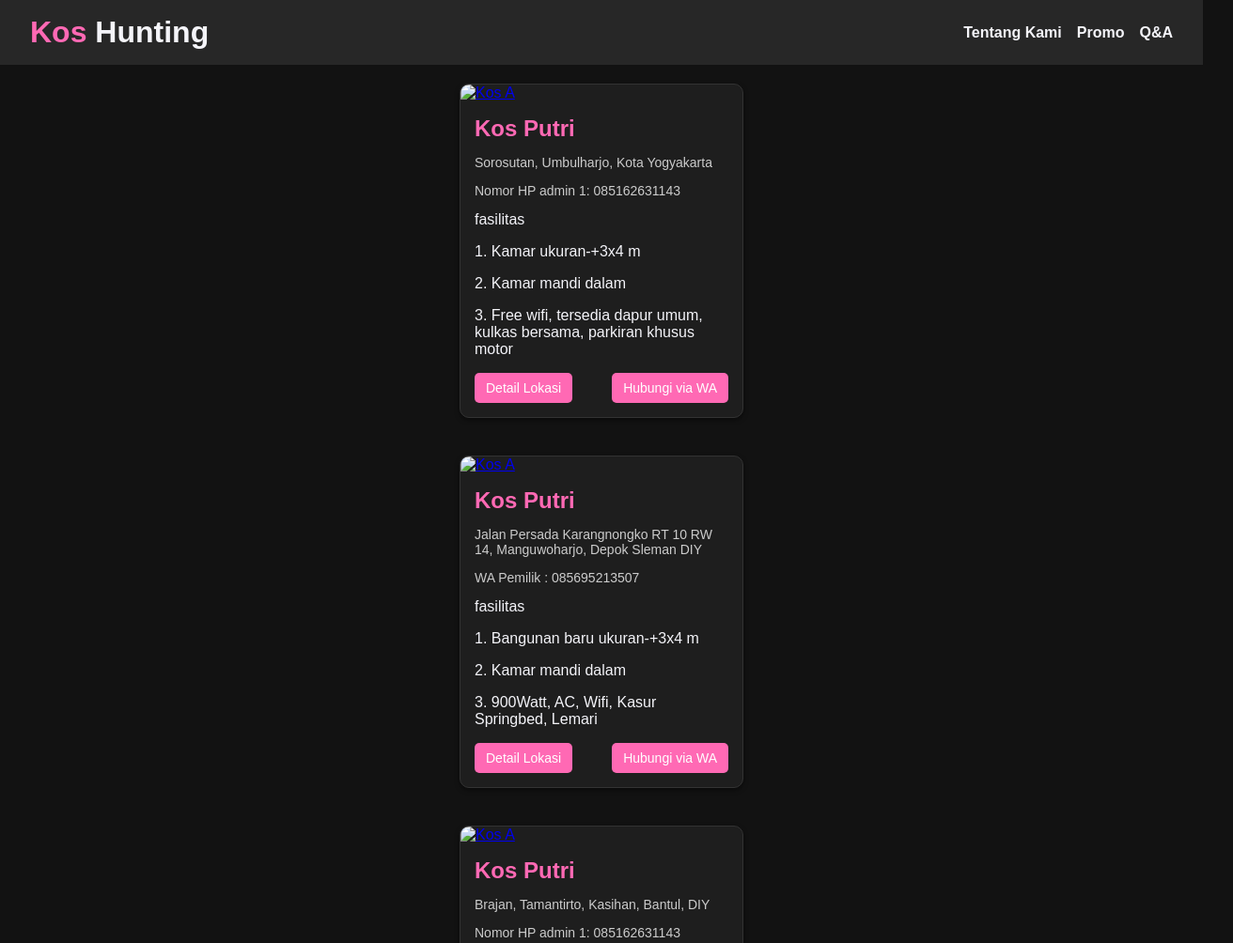
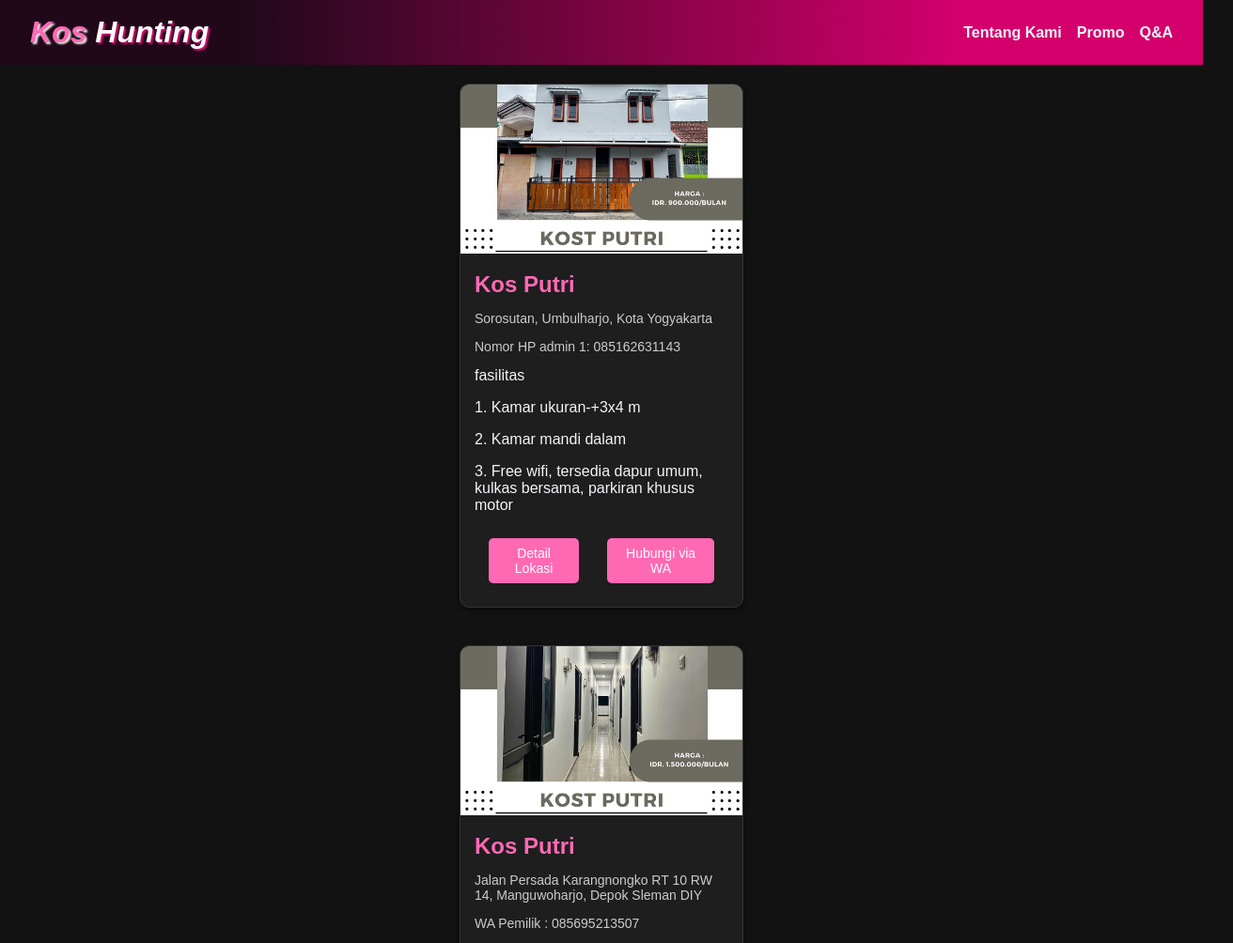
Before and after one commit to Wafiq70/kos-putri, a plain HTML site: page index.html in a window 1280 px wide. Shown: the top 1004 px of the page at 94% size, 1312 px wide, since content can reach past the window. Drawn offline with Linux system fonts and the light colour scheme.

Commit message:
Update and rename daftar kos.html to index.html

```diff
--- a/daftar kos.html
+++ b/index.html
@@ -4,7 +4,7 @@
     <meta charset="UTF-8" />
     <meta name="viewport" content="width=device-width, initial-scale=1.0" />
     <title>Kos Hunting</title>
-    <link rel="stylesheet" href="style-daftar-kos.css" />
+    <link rel="stylesheet" href="style.css" />
     <style>
       /* Global Style */
       body {
@@ -196,7 +196,7 @@
           href="https://www.instagram.com/p/DDjzUV2zx7G/?igsh=bzd3OHljMGt4Ymxm"
           target="_blank"
         >
-          <img src="baru/gambar-kos-1.jpg" alt="Kos A" class="kos-image" />
+          <img src="gambar-kos-1.jpg" alt="Kos A" class="kos-image" />
         </a>
         <div class="kos-info">
           <h2>Kos Putri</h2>
@@ -235,7 +235,7 @@
           href="https://www.instagram.com/p/DDreghKTvyP/?igsh=dHpnZWdleGYxaDVp"
           target="_blank"
         >
-          <img src="baru/gambar-kos-4.jpg" alt="Kos A" class="kos-image" />
+          <img src="gambar-kos-4.jpg" alt="Kos A" class="kos-image" />
         </a>
         <div class="kos-info">
           <h2>Kos Putri</h2>
@@ -274,7 +274,7 @@
           href="https://www.instagram.com/p/DDlcZbKTH8D/?igsh=NzFwaHNvbXRrbGt2"
           target="_blank"
         >
-          <img src="baru/gambar-kos-5.jpg" alt="Kos A" class="kos-image" />
+          <img src="gambar-kos-5.jpg" alt="Kos A" class="kos-image" />
         </a>
         <div class="kos-info">
           <h2>Kos Putri</h2>
```
